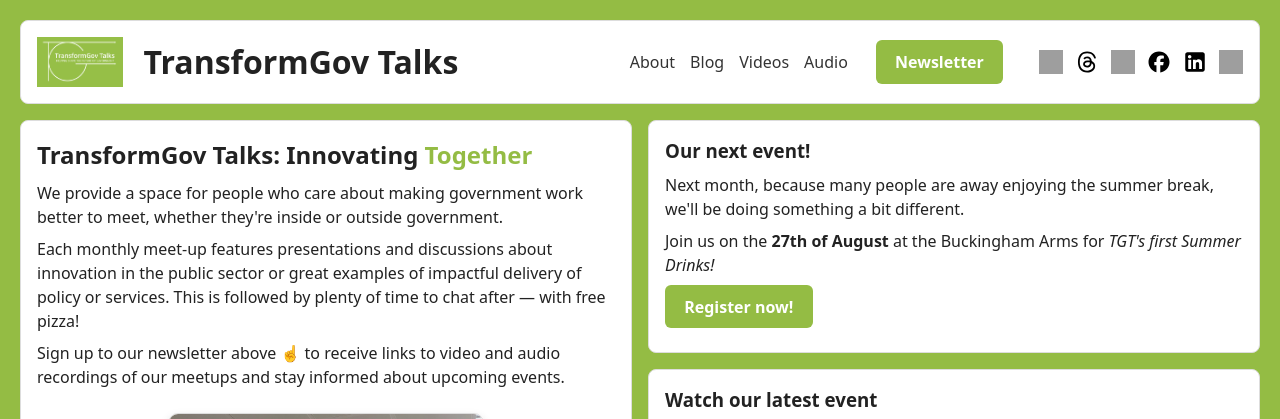
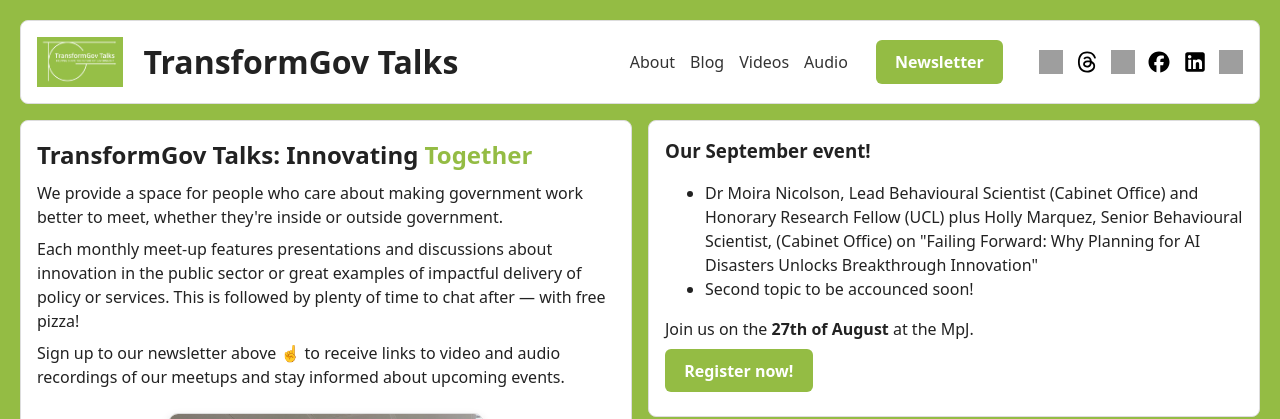
Before and after one commit to cholten99/transformgov-talks, a PHP site: page / in a window 1280 px wide. Shown: the top 419 px of the page. Run offline with PHP 8.4, Linux system fonts and the light colour scheme; grey boxes are pictures that could not be loaded.

Commit message:
Added info on September event

```diff
--- a/index.php
+++ b/index.php
@@ -54,17 +54,18 @@ include "header.php";
 <aside aria-label="Sidebar" id="sidebar">
   <!-- Top sidebar box -->
   <section class="sidebar-card" id="event-box">
-    <h3>Our next event!</h3>
+    <h3>Our September event!</h3>
     <p>
-      Next month, because many people are away enjoying the summer break,
-      we'll be doing something a bit different.
+      <ul>
+        <li>Dr Moira Nicolson, Lead Behavioural Scientist (Cabinet Office) and Honorary Research Fellow (UCL) plus Holly Marquez, Senior Behavioural Scientist, (Cabinet Office) on "Failing Forward: Why Planning for AI Disasters Unlocks Breakthrough Innovation"</li>
+        <li>Second topic to be accounced soon!</li>
+      </ul>
     </p>
     <p>
-      Join us on the <strong>27th of August</strong> at the Buckingham Arms for
-      <em>TGT's first Summer Drinks!</em>
+      Join us on the <strong>27th of August</strong> at the MpJ.
     </p>
     <p>
-      <a href="https://lu.ma/sdzpnfl9"
+      <a href="https://luma.com/sm09nslz"
          class="button-link"
          target="_blank"
          rel="noopener noreferrer">
```
